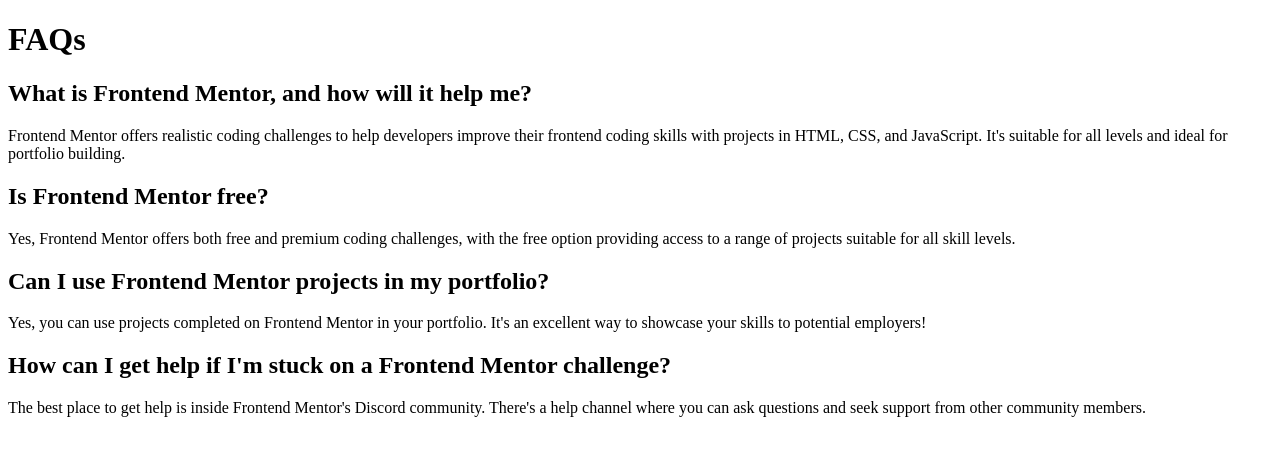
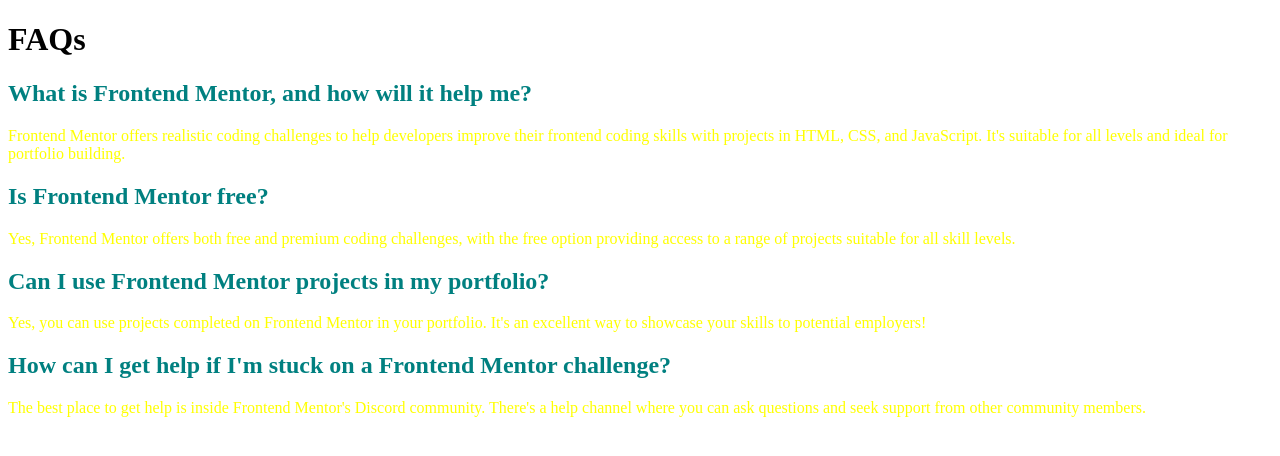
Before and after one commit to sandovalmelo/faq, a React (Create React App) app: page / in a window 1280 px wide. Shown: the top 456 px of the page. Built offline with nearby package versions, Linux system fonts and the light colour scheme.

Commit message:
add scss

```diff
--- a/package.json
+++ b/package.json
@@ -9,6 +9,7 @@
     "react": "^18.2.0",
     "react-dom": "^18.2.0",
     "react-scripts": "5.0.1",
+    "sass": "^1.69.5",
     "web-vitals": "^2.1.4"
   },
   "scripts": {
--- a/src/App.js
+++ b/src/App.jsx
@@ -22,6 +22,7 @@ const questions = [
 			"The best place to get help is inside Frontend Mentor's Discord community. There's a help channel where you can ask questions and seek support from other community members."
 	}
 ];
+
 function App() {
 	return (
 		<div className="App">
--- a/src/Components/Question.jsx
+++ b/src/Components/Question.jsx
@@ -1,10 +1,11 @@
 import React from "react";
+import "./Question.scss";
 
 function Question({ question, answer }) {
 	return (
 		<>
-			<h2>{question}</h2>
-			<p>{answer}</p>
+			<h2 className="question-title">{question}</h2>
+			<p className="question-answer">{answer}</p>
 		</>
 	);
 }
--- /dev/null
+++ b/src/Components/Question.scss
@@ -0,0 +1,9 @@
+.question {
+	&-title {
+		color: teal;
+	}
+
+	&-answer {
+		color: yellow;
+	}
+}
```
Also changed, not shown: src/index.jsx (renamed from src/index.js), 1 other file (tests, documents, lock files or other folders).
